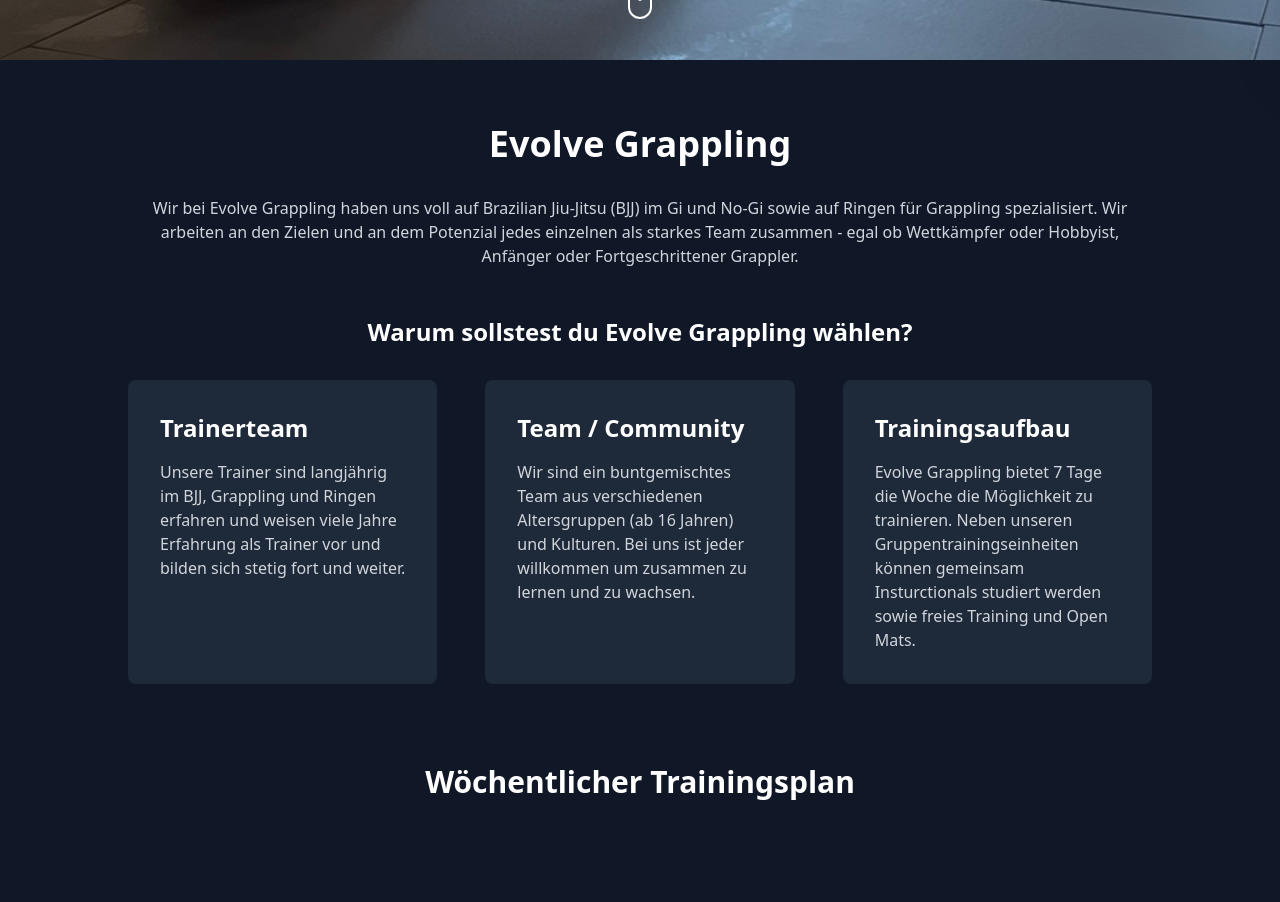
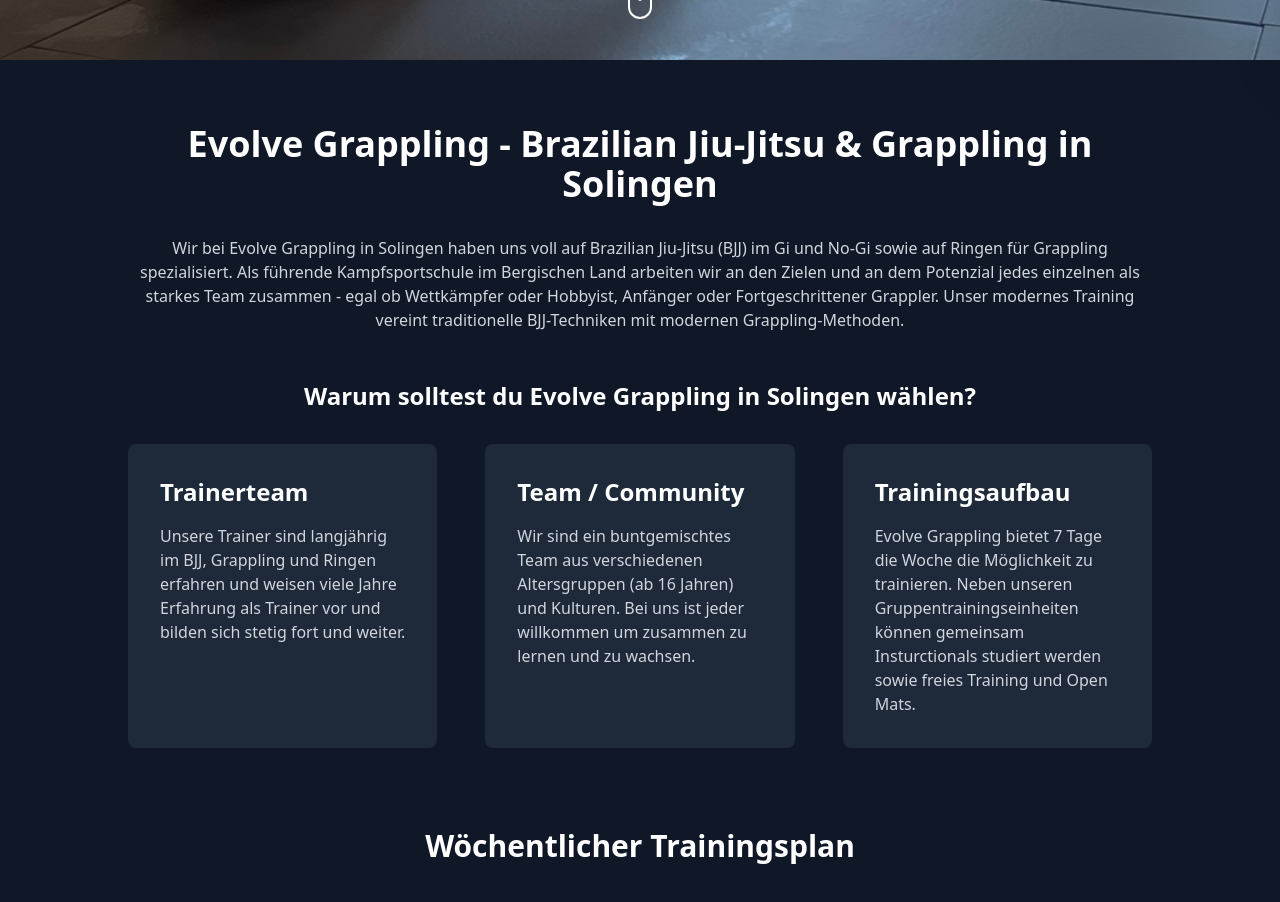
Before and after one commit to eugen1763/evolvegrappling, a SvelteKit app: page / in a window 1280 px wide. Shown: the part 740-1642 px from the top of the page. Built offline with nearby package versions, Linux system fonts and the light colour scheme.

Commit message:
Add sitemap, improve SEO metadata, and revise main page content structure

```diff
--- a/src/app.html
+++ b/src/app.html
@@ -1,5 +1,5 @@
 <!doctype html>
-<html lang="en" class="dark font-sans">
+<html lang="de" class="dark font-sans">
 	<head>
 		<meta charset="utf-8" />
 		<meta name="viewport" content="width=device-width, initial-scale=1" />
--- a/src/routes/+layout.svelte
+++ b/src/routes/+layout.svelte
@@ -1,12 +1,131 @@
 <script lang="ts">
     import '../app.css';
     import favicon from '$lib/assets/favicon.svg';
+    import { page } from '$app/state';
 
     let {children} = $props();
+
+    // SEO data based on current page
+    let pageTitle = $derived(getPageTitle(page.route.id));
+    let pageDescription = $derived(getPageDescription(page.route.id));
+    let pageKeywords = $derived(getPageKeywords(page.route.id));
+
+    function getPageTitle(routeId: string | null): string {
+        switch (routeId) {
+            case '/':
+                return 'Evolve Grappling Solingen - Brazilian Jiu-Jitsu, BJJ & Grappling Training';
+            case '/impressum':
+                return 'Impressum - Evolve Grappling Solingen';
+            case '/datenschutz':
+                return 'Datenschutz - Evolve Grappling Solingen';
+            default:
+                return 'Evolve Grappling Solingen - Brazilian Jiu-Jitsu & Grappling';
+        }
+    }
+
+    function getPageDescription(routeId: string | null): string {
+        switch (routeId) {
+            case '/':
+                return 'Evolve Grappling in Solingen: Professionelles Brazilian Jiu-Jitsu (BJJ) Training im Gi und No-Gi sowie Ringen für Grappling. Für Anfänger und Fortgeschrittene, Wettkämpfer und Hobbysportler. 7 Tage die Woche Training möglich.';
+            case '/impressum':
+                return 'Impressum und Kontaktdaten von Evolve Grappling Solingen. Maximilian Galle, Talblick 5a, 42719 Solingen.';
+            case '/datenschutz':
+                return 'Datenschutzerklärung von Evolve Grappling Solingen gemäß DSGVO.';
+            default:
+                return 'Evolve Grappling Solingen: Brazilian Jiu-Jitsu, BJJ und Grappling Training für alle Levels.';
+        }
+    }
+
+    function getPageKeywords(routeId: string | null): string {
+        const baseKeywords = 'Brazilian Jiu-Jitsu, BJJ, Grappling, Ringen, Kampfsport, Solingen, Evolve Grappling, Gi, No-Gi, Training';
+        switch (routeId) {
+            case '/':
+                return baseKeywords + ', Martial Arts, Wettkampf, Anfänger, Fortgeschrittene, Team, Community';
+            case '/impressum':
+                return baseKeywords + ', Impressum, Kontakt, Maximilian Galle';
+            case '/datenschutz':
+                return baseKeywords + ', Datenschutz, DSGVO, Privatsphäre';
+            default:
+                return baseKeywords;
+        }
+    }
 </script>
 
 <svelte:head>
+    <!-- Basic Meta Tags -->
+    <title>{pageTitle}</title>
+    <meta name="description" content={pageDescription} />
+    <meta name="keywords" content={pageKeywords} />
+    <meta name="author" content="Evolve Grappling Solingen" />
+    <meta name="robots" content="index, follow" />
+    <link rel="canonical" href="https://evolve-grappling.de{page.url.pathname}" />
+
+    <!-- Favicon -->
     <link rel="icon" href={favicon}/>
+
+    <!-- Open Graph Meta Tags -->
+    <meta property="og:title" content={pageTitle} />
+    <meta property="og:description" content={pageDescription} />
+    <meta property="og:type" content="website" />
+    <meta property="og:url" content="https://evolve-grappling.de{page.url.pathname}" />
+    <meta property="og:site_name" content="Evolve Grappling Solingen" />
+    <meta property="og:locale" content="de_DE" />
+    <meta property="og:image" content="https://evolve-grappling.de/og-image.jpg" />
+    <meta property="og:image:width" content="1200" />
+    <meta property="og:image:height" content="630" />
+    <meta property="og:image:alt" content="Evolve Grappling Solingen - Brazilian Jiu-Jitsu Training" />
+
+    <!-- Twitter Card Meta Tags -->
+    <meta name="twitter:card" content="summary_large_image" />
+    <meta name="twitter:title" content={pageTitle} />
+    <meta name="twitter:description" content={pageDescription} />
+    <meta name="twitter:image" content="https://evolve-grappling.de/og-image.jpg" />
+    <meta name="twitter:image:alt" content="Evolve Grappling Solingen - Brazilian Jiu-Jitsu Training" />
+
+    <!-- Local Business Structured Data -->
+    {@html `
+    <script type="application/ld+json">
+    {
+        "@context": "https://schema.org",
+        "@type": "SportsClub",
+        "name": "Evolve Grappling",
+        "description": "Brazilian Jiu-Jitsu und Grappling Training in Solingen",
+        "url": "https://evolve-grappling.de",
+        "logo": "https://evolve-grappling.de/logo.png",
+        "image": "https://evolve-grappling.de/og-image.jpg",
+        "address": {
+            "@type": "PostalAddress",
+            "streetAddress": "Talblick 5a",
+            "addressLocality": "Solingen",
+            "postalCode": "42719",
+            "addressCountry": "DE"
+        },
+        "contactPoint": {
+            "@type": "ContactPoint",
+            "telephone": "+49-1573-5412788",
+            "email": "info@evolve-grappling.de",
+            "contactType": "customer service"
+        },
+        "geo": {
+            "@type": "GeoCoordinates",
+            "latitude": 51.1657,
+            "longitude": 7.0888
+        },
+        "openingHoursSpecification": [
+            {
+                "@type": "OpeningHoursSpecification",
+                "dayOfWeek": ["Monday", "Tuesday", "Wednesday", "Thursday", "Friday", "Saturday", "Sunday"],
+                "description": "7 Tage die Woche Training möglich"
+            }
+        ],
+        "sport": ["Brazilian Jiu-Jitsu", "Grappling", "Wrestling"],
+        "areaServed": {
+            "@type": "Place",
+            "name": "Solingen, Deutschland"
+        }
+    }
+    </script>
+    `}
 </svelte:head>
 
 <div class="bg-gray-900">
--- a/src/routes/+page.svelte
+++ b/src/routes/+page.svelte
@@ -44,25 +44,38 @@
     <HeroSection {scrollY} {innerHeight}/>
   </div>
 
-  <!-- Content Section -->
-  <section class="relative z-20 bg-gray-900 min-h-screen">
+  <!-- Main Content -->
+  <main class="relative z-20 bg-gray-900 min-h-screen">
     <div class="container mx-auto px-6 py-16">
-      <div class="max-w-5xl mx-auto">
-        <h2 class="text-4xl font-bold text-white mb-8 text-center scroll-animate fade-in-up">
-          Evolve Grappling
-        </h2>
+      <article class="max-w-5xl mx-auto">
+        <h1 class="text-4xl font-bold text-white mb-8 text-center scroll-animate fade-in-up">
+          Evolve Grappling - Brazilian Jiu-Jitsu & Grappling in Solingen
+        </h1>
 
         <div class="text-gray-300 text-center mb-12 scroll-animate fade-in-up delay-200">
-          Wir bei Evolve Grappling haben uns voll auf Brazilian Jiu-Jitsu (BJJ) im
+          Wir bei Evolve Grappling in Solingen haben uns voll auf Brazilian Jiu-Jitsu (BJJ) im
           Gi und No-Gi sowie auf Ringen für Grappling spezialisiert.
-          Wir arbeiten an den Zielen und an dem Potenzial jedes einzelnen als
+          Als führende Kampfsportschule im Bergischen Land arbeiten wir an den Zielen und an dem Potenzial jedes einzelnen als
           starkes Team zusammen - egal ob Wettkämpfer oder Hobbyist,
-          Anfänger oder Fortgeschrittener Grappler.
+          Anfänger oder Fortgeschrittener Grappler. Unser modernes Training vereint traditionelle BJJ-Techniken mit modernen Grappling-Methoden.
         </div>
 
         <h2 class="text-2xl font-bold text-white mb-8 text-center scroll-animate fade-in-up">
-          Warum sollstest du Evolve Grappling wählen?
+          Warum solltest du Evolve Grappling in Solingen wählen?
         </h2>
+
+        <!-- Navigation to sections -->
+        <nav class="hidden text-center mb-12 scroll-animate fade-in-up delay-100">
+          <div class="flex flex-wrap justify-center gap-4 text-blue-400">
+            <a href="#trainingsplan" class="hover:text-blue-300 underline">Trainingsplan</a>
+            <span class="text-gray-500">•</span>
+            <a href="#team" class="hover:text-blue-300 underline">Unser Team</a>
+            <span class="text-gray-500">•</span>
+            <a href="#preise" class="hover:text-blue-300 underline">Preise</a>
+            <span class="text-gray-500">•</span>
+            <a href="#kontakt" class="hover:text-blue-300 underline">Kontakt</a>
+          </div>
+        </nav>
 
         <div class="grid md:grid-cols-3 gap-12 mb-16">
           <div class="bg-gray-800 rounded-lg p-8 scroll-animate slide-in-left">
@@ -122,9 +135,9 @@
                     referrerpolicy="strict-origin-when-cross-origin" allowfullscreen></iframe>
           </div>
         </div>
-      </div>
+      </article>
     </div>
-  </section>
+  </main>
 
   <!-- Footer -->
   <footer class="bg-gray-950 text-white py-12 scroll-animate fade-in-up">
```
Also changed, not shown: static/robots.txt, 1 other file (tests, documents, lock files or other folders).
